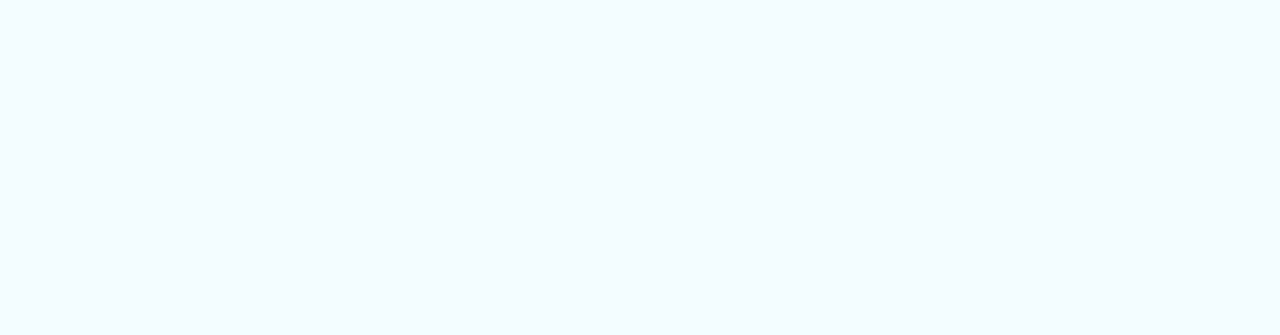
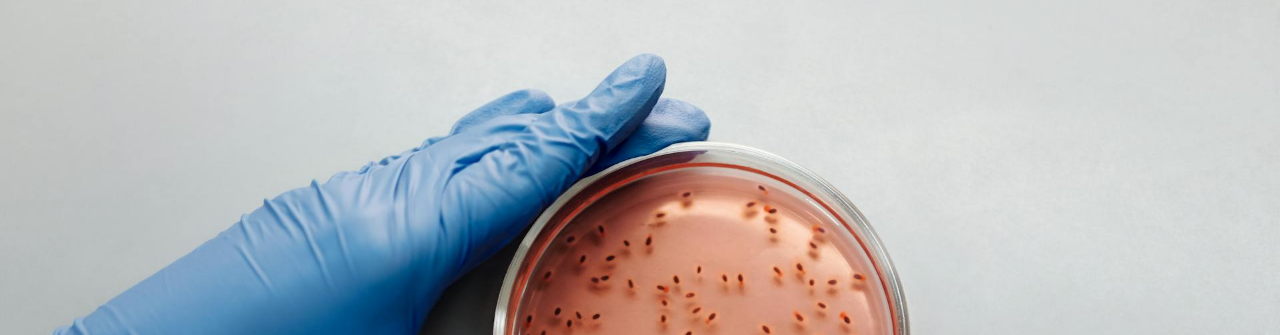
Before and after one commit to Matheus1199/projeto-ynae, a plain HTML site: page index.html in a window 1280 px wide. Shown: the top 335 px of the page. Drawn offline with Linux system fonts and the light colour scheme.

Commit message:
Update style.css

```diff
--- a/style.css
+++ b/style.css
@@ -6,7 +6,7 @@
             padding: 0;
         }
         header {
-
+            background-image: url('Imagens/pexels-edward-jenner-4031435.jpg');
             background-size: 100%;
             background-position: center;
             color: white;
```
